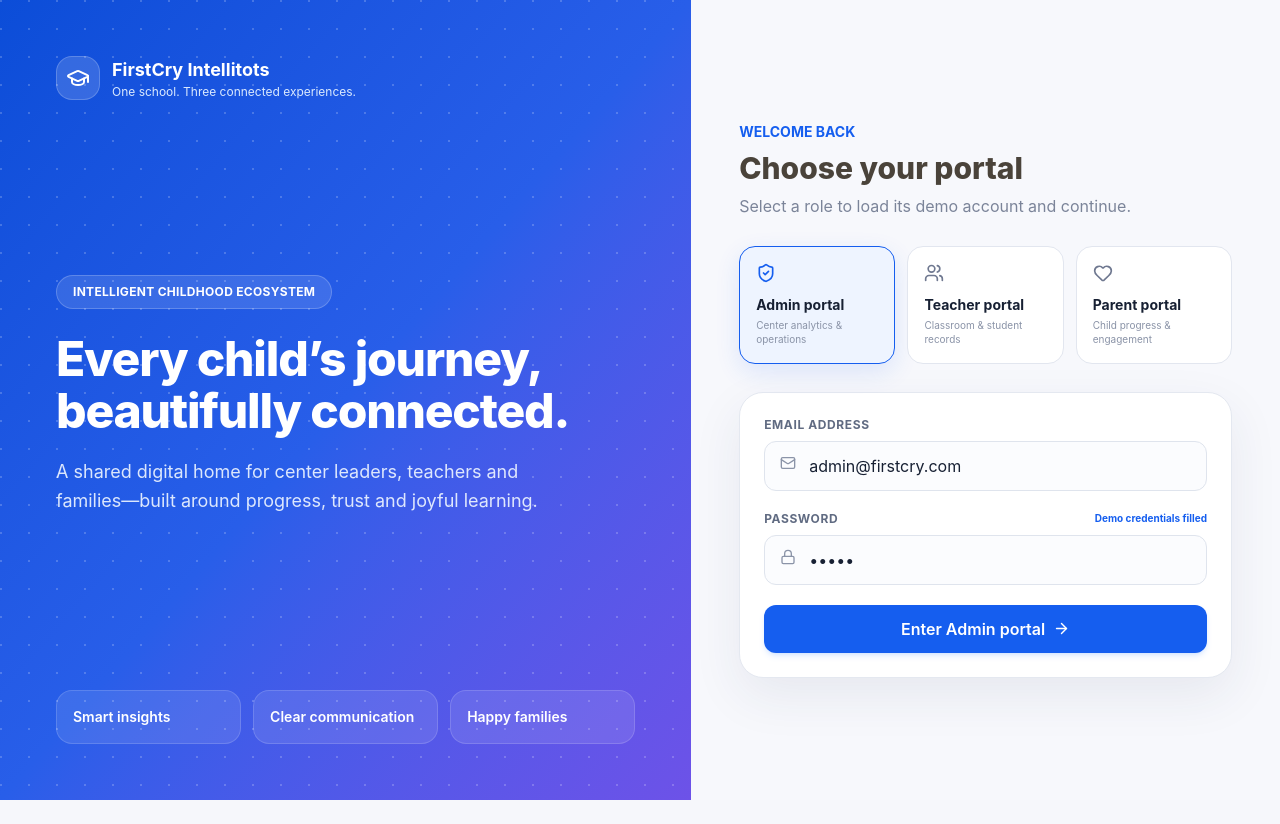
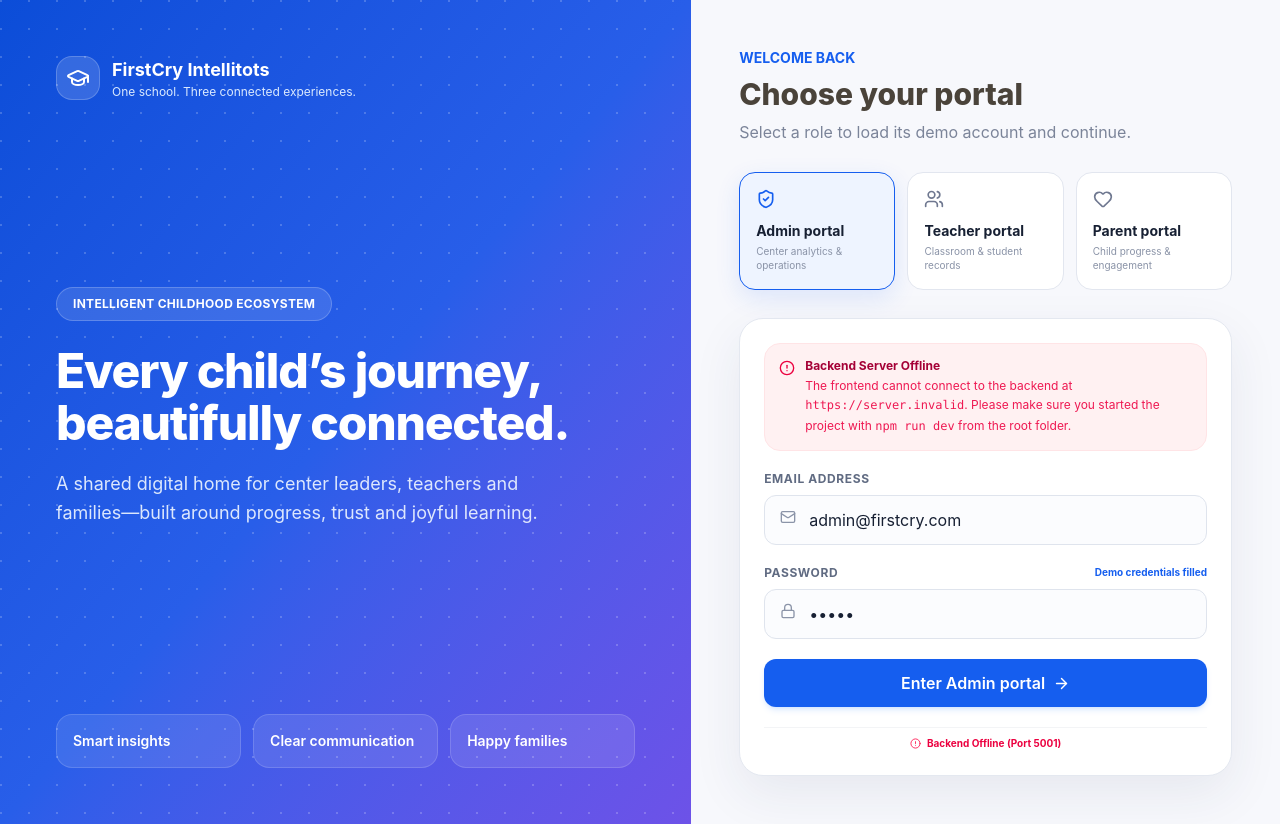
Before and after one commit to nikshithgoudbagagouni-blip/firstcry-parent-setiment-dashboard, a React (Vite) app in the folder frontend/: page / in a window 1280 px wide. Before the commit the page ends 800 px from the top, so only its background shows below. Built offline with nearby package versions, Linux system fonts and the light colour scheme; no server answers.

Commit message:
chore(debug): add real-time backend connection status check to login

```diff
--- a/frontend/src/pages/Login.jsx
+++ b/frontend/src/pages/Login.jsx
@@ -1,6 +1,6 @@
-import React, { useState } from 'react';
+import React, { useState, useEffect } from 'react';
 import axios from 'axios';
-import { GraduationCap, Lock, Mail, Loader2, AlertCircle, ShieldCheck, Users, Heart, ArrowRight } from 'lucide-react';
+import { GraduationCap, Lock, Mail, Loader2, AlertCircle, ShieldCheck, Users, Heart, ArrowRight, CheckCircle2 } from 'lucide-react';
 
 const accounts = {
   admin: { label: 'Admin portal', email: 'admin@firstcry.com', password: 'admin', icon: ShieldCheck, note: 'Center analytics & operations' },
@@ -14,6 +14,20 @@
   const [password, setPassword] = useState(accounts.admin.password);
   const [loading, setLoading] = useState(false);
   const [error, setError] = useState('');
+  const [backendStatus, setBackendStatus] = useState('checking'); // 'checking', 'online', 'offline'
+  const [databaseStatus, setDatabaseStatus] = useState('');
+
+  useEffect(() => {
+    axios.get(`${backendUrl}/api/status`)
+      .then(res => {
+        setBackendStatus('online');
+        setDatabaseStatus(res.data.database || 'Connected');
+      })
+      .catch(err => {
+        setBackendStatus('offline');
+        console.error('Backend status check failed:', err);
+      });
+  }, [backendUrl]);
 
   const chooseRole = (nextRole) => {
     setRole(nextRole);
@@ -30,7 +44,11 @@
       const response = await axios.post(`${backendUrl}/api/auth/login`, { email, password });
       onLoginSuccess(response.data.user, response.data.token);
     } catch (err) {
-      setError(err.response?.data?.error || 'Unable to sign in. Please check the selected demo account.');
+      if (!err.response) {
+        setError(`Backend connection error: ${err.message}. Please verify that the backend server is running on port 5001.`);
+      } else {
+        setError(err.response?.data?.error || 'Unable to sign in. Please check the selected demo account.');
+      }
     } finally {
       setLoading(false);
     }
@@ -72,10 +90,45 @@
           </div>
 
           <form onSubmit={handleSubmit} className="bg-white border border-[#e4e8f0] rounded-3xl p-6 shadow-[0_18px_50px_rgba(34,52,84,.08)] space-y-5">
+            {backendStatus === 'offline' && (
+              <div className="flex items-start gap-2.5 p-3.5 bg-rose-50 border border-rose-100 rounded-2xl text-rose-700 text-xs">
+                <AlertCircle size={16} className="mt-0.5 shrink-0 text-rose-600"/>
+                <div>
+                  <p className="font-bold text-rose-800">Backend Server Offline</p>
+                  <p className="text-rose-600/90 mt-0.5 leading-relaxed">
+                    The frontend cannot connect to the backend at <code>{backendUrl || 'relative proxy (port 5001)'}</code>.
+                    Please make sure you started the project with <code>npm run dev</code> from the root folder.
+                  </p>
+                </div>
+              </div>
+            )}
             {error && <div className="flex gap-2 p-3 bg-red-50 border border-red-100 rounded-xl text-red-700 text-xs"><AlertCircle size={16}/>{error}</div>}
             <div><label className="form-label" htmlFor="email">Email address</label><div className="relative"><Mail className="absolute left-4 top-3.5 h-4 w-4 text-[#8b94a8]"/><input id="email" type="email" value={email} onChange={e=>setEmail(e.target.value)} className="form-input pl-11" required/></div></div>
             <div><div className="flex justify-between"><label className="form-label" htmlFor="password">Password</label><span className="text-[10px] text-[#155eef] font-bold">Demo credentials filled</span></div><div className="relative"><Lock className="absolute left-4 top-3.5 h-4 w-4 text-[#8b94a8]"/><input id="password" type="password" value={password} onChange={e=>setPassword(e.target.value)} className="form-input pl-11" required/></div></div>
-            <button disabled={loading} className="w-full btn-primary py-3.5">{loading ? <><Loader2 size={17} className="animate-spin"/>Signing in...</> : <>Enter {accounts[role].label}<ArrowRight size={17}/></>}</button>
+            <button disabled={loading || backendStatus === 'offline'} className="w-full btn-primary py-3.5">{loading ? <><Loader2 size={17} className="animate-spin"/>Signing in...</> : <>Enter {accounts[role].label}<ArrowRight size={17}/></>}</button>
+
+            <div className="pt-2 border-t border-gray-100 flex items-center justify-center gap-1.5 text-[10px] font-medium text-[#7b8499]">
+              {backendStatus === 'checking' && (
+                <>
+                  <Loader2 size={10} className="animate-spin text-blue-500" />
+                  Checking backend connection...
+                </>
+              )}
+              {backendStatus === 'online' && (
+                <>
+                  <CheckCircle2 size={11} className="text-emerald-500" />
+                  <span className="text-emerald-600">Backend Online</span>
+                  <span className="text-gray-300">|</span>
+                  <span>{databaseStatus}</span>
+                </>
+              )}
+              {backendStatus === 'offline' && (
+                <>
+                  <AlertCircle size={11} className="text-rose-500" />
+                  <span className="text-rose-600 font-bold">Backend Offline (Port 5001)</span>
+                </>
+              )}
+            </div>
           </form>
         </div>
       </section>
```
